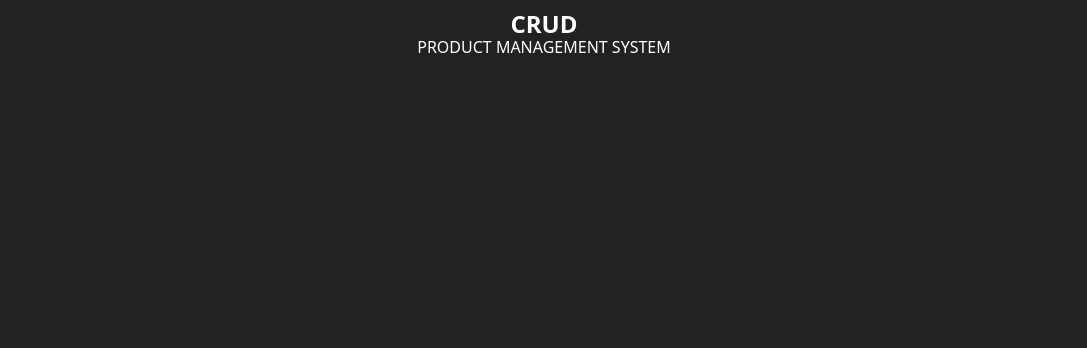
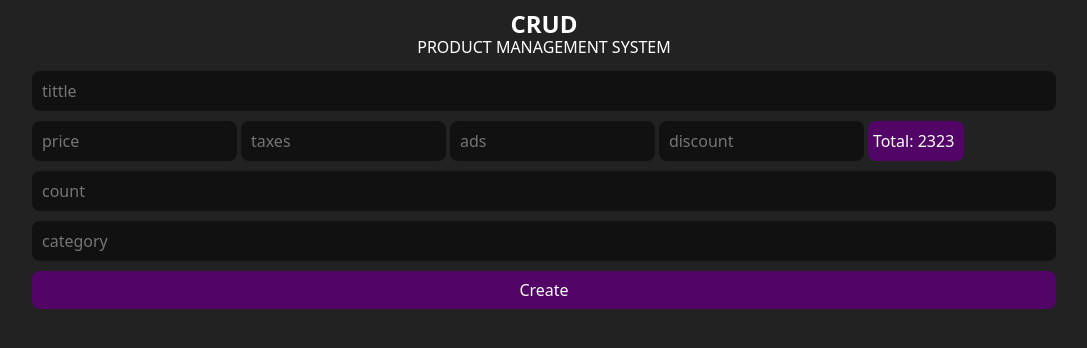
Before and after one commit to Mhamed-Hani/CRUDS-Project, a plain HTML site: page CRUD.html in a window 1280 px wide. Shown: the whole page, without its empty margins (96-1183 px from the left). Drawn offline with nearby package versions, Linux system fonts and the light colour scheme.

Commit message:
Create Inputs

```diff
--- a/CRUD.css
+++ b/CRUD.css
@@ -10,9 +10,9 @@ body {
 .curd {
     width: 80%;
     margin: auto;
-    text-align: center;
 }
 header {
+    text-align: center;
     color: white;
     text-transform: uppercase;
     margin: 10px auto;
@@ -21,3 +21,75 @@ header p {
     font-size: 16px;
     font-weight: 400;
 }
+.inputs input {
+    width: 100%;
+    background: #111;
+    border-radius: 8px;
+    outline: none;
+    border: none;
+    margin: 5px 0;
+    -webkit-border-radius: 8px;
+    -moz-border-radius: 8px;
+    -ms-border-radius: 8px;
+    -o-border-radius: 8px;
+    height: 40px;
+    line-height: 40px;
+    padding-left: 10px;
+    color: white;
+    transition: all .3s;
+    -webkit-transition: all .3s;
+    -moz-transition: all .3s;
+    -ms-transition: all .3s;
+    -o-transition: all .3s;
+}
+.inputs .price input {
+    width: 20%;
+}
+.inputs button {
+    width: 100%;
+    color: white;
+    background-color: rgb(82, 4, 103);
+    padding: 10px 0;
+    border: none;
+    border-radius: 8px;
+    -webkit-border-radius: 8px;
+    -moz-border-radius: 8px;
+    -ms-border-radius: 8px;
+    -o-border-radius: 8px;
+    margin-top: 5px;
+    transition: all .3s;
+    -webkit-transition: all .3s;
+    -moz-transition: all .3s;
+    -ms-transition: all .3s;
+    -o-transition: all .3s;
+    cursor: pointer;
+}
+.inputs button:hover {
+    background-color: rgb(60, 1, 77);
+    letter-spacing: 1px;
+}
+.inputs input:focus {
+    transform: scale(1.06,1.2);
+    -webkit-transform: scale(1.06,1.2);
+    -moz-transform: scale(1.06,1.2);
+    -ms-transform: scale(1.06,1.2);
+    -o-transform: scale(1.06,1.2);
+    background-color: black;
+}
+.inputs span {
+    background-color: rgb(82, 4, 103);
+    border-radius: 8px;
+    padding-left: 5px;
+    padding-right: 10px;
+    color: white;
+    -webkit-border-radius: 8px;
+    -moz-border-radius: 8px;
+    -ms-border-radius: 8px;
+    -o-border-radius: 8px;
+    height: 40px;
+    display: inline-block;
+    line-height: 40px;
+}
+.inputs span::before {
+    content: "Total: ";
+}
--- a/CRUD.html
+++ b/CRUD.html
@@ -17,7 +17,17 @@
                 <p>product management system</p>
             </header>
             <div class="inputs">
-
+                <input type="text" placeholder="tittle" id="tittle">
+                <div class="price">
+                    <input type="number" placeholder="price" id="price">
+                    <input type="number" placeholder="taxes" id="taxes">
+                    <input type="number" placeholder="ads" id="ads">
+                    <input type="number" placeholder="discount" id="discount">
+                    <span>2323</span>
+                </div>
+                <input type="number" placeholder="count" id="count">
+                <input type="text" placeholder="category">
+                <button>Create</button>
             </div>
             <div class="outputs">
 
```
